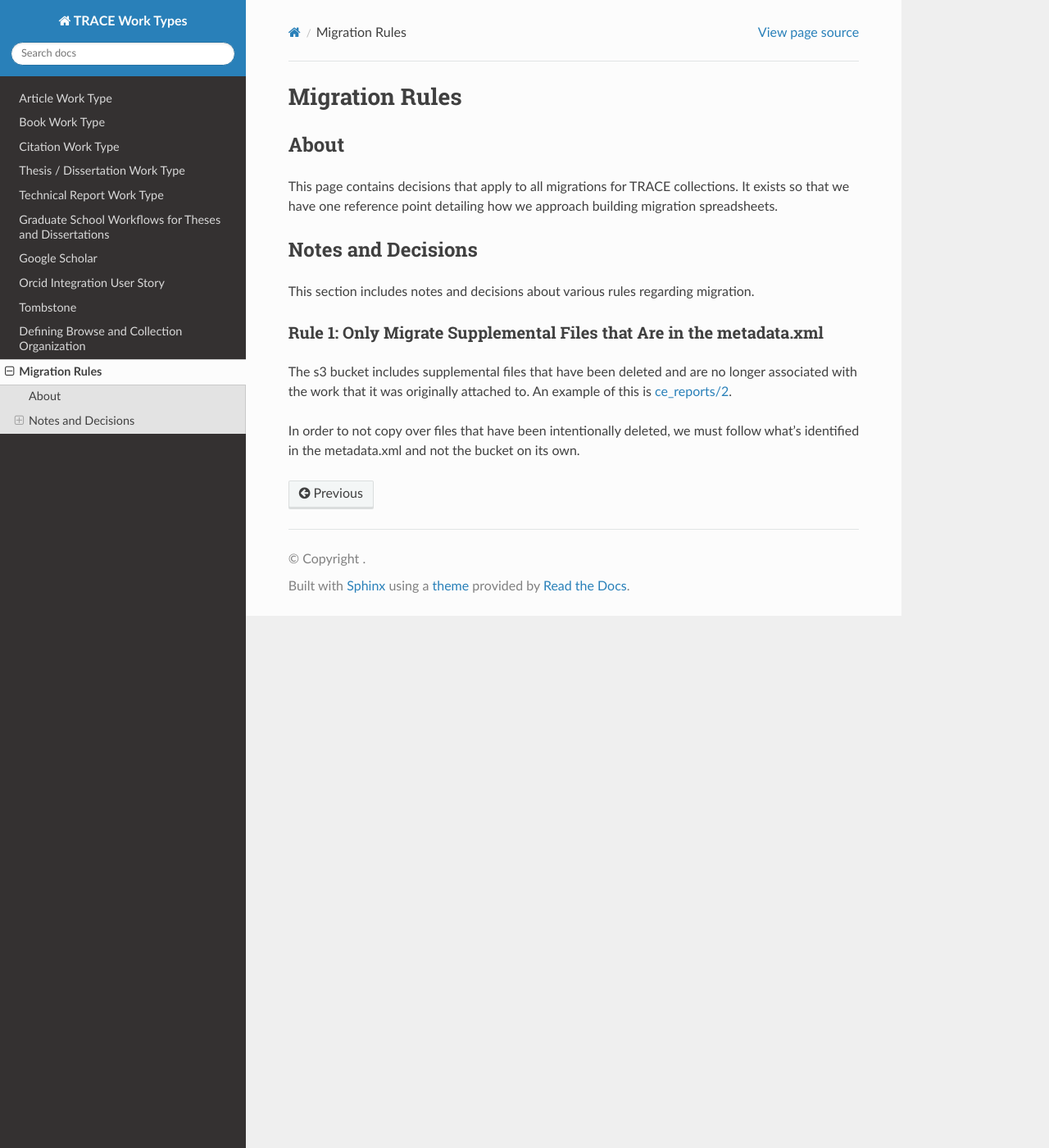
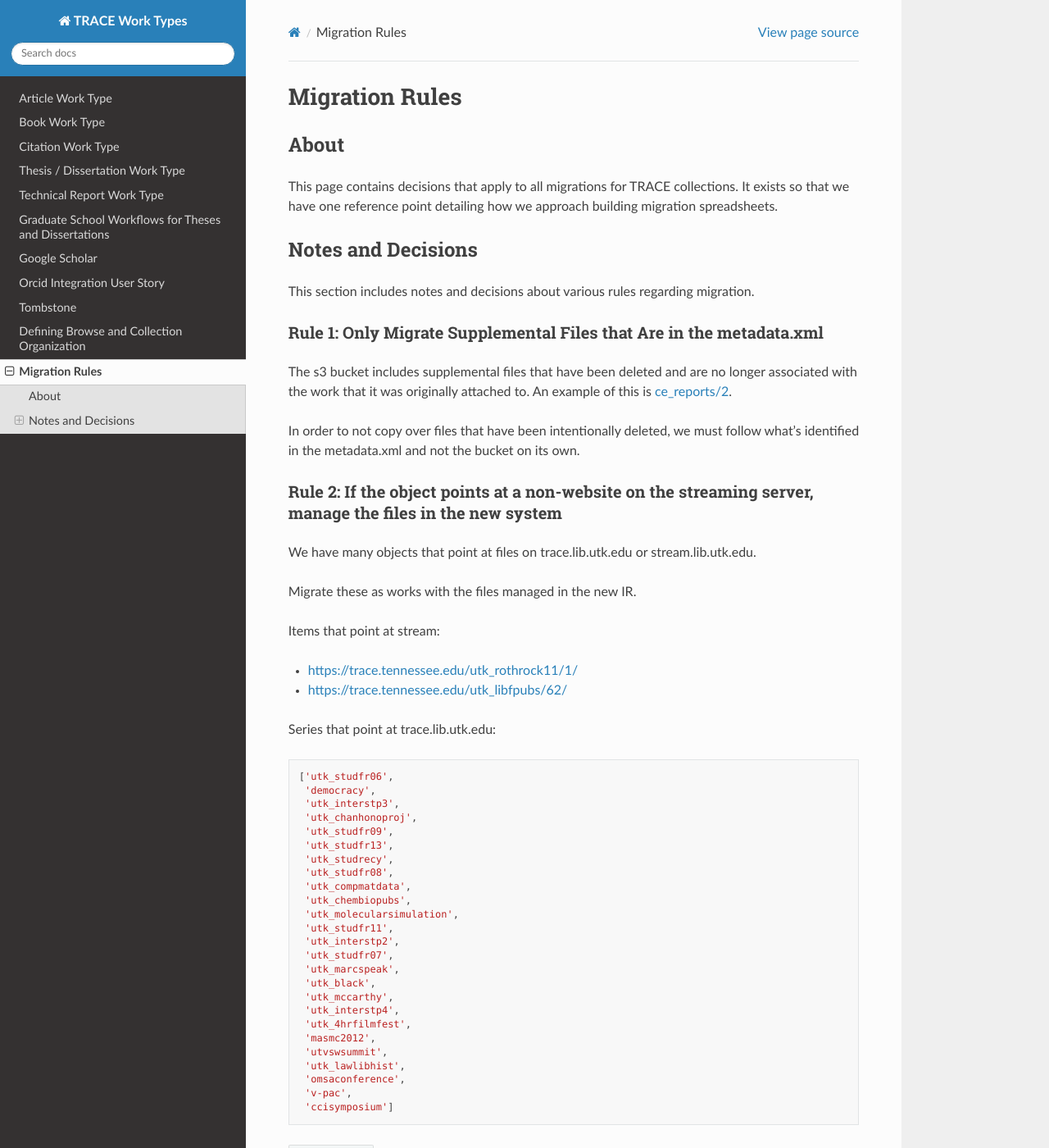
Before and after one commit to utkdigitalinitiatives/trace_work_types_planning, a Sphinx documentation site: the page built from docs/source/migration/migration.rst, in a window 1280 px wide and 1400 px high. Shown: the whole window at 82% size. Built offline with Sphinx 7.4.7 and the Read the Docs theme 2.0.0, drawn with Linux system fonts in a browser that asks for light colours.

Commit message:
Add new rule.

```diff
--- a/docs/source/migration/migration.rst
+++ b/docs/source/migration/migration.rst
@@ -21,3 +21,46 @@ originally attached to.  An example of this is `ce_reports/2 <https://trace.tenn
 
 In order to not copy over files that have been intentionally deleted, we must follow what's identified in the metadata.xml
 and not the bucket on its own.
+
+=========================================================================================================
+Rule 2: If the object points at a non-website on the streaming server, manage the files in the new system
+=========================================================================================================
+
+We have many objects that point at files on trace.lib.utk.edu or stream.lib.utk.edu.
+
+Migrate these as works with the files managed in the new IR.
+
+Items that point at stream:
+
+* https://trace.tennessee.edu/utk_rothrock11/1/
+* https://trace.tennessee.edu/utk_libfpubs/62/
+
+Series that point at trace.lib.utk.edu:
+
+.. code-block:: python
+
+    ['utk_studfr06',
+     'democracy',
+     'utk_interstp3',
+     'utk_chanhonoproj',
+     'utk_studfr09',
+     'utk_studfr13',
+     'utk_studrecy',
+     'utk_studfr08',
+     'utk_compmatdata',
+     'utk_chembiopubs',
+     'utk_molecularsimulation',
+     'utk_studfr11',
+     'utk_interstp2',
+     'utk_studfr07',
+     'utk_marcspeak',
+     'utk_black',
+     'utk_mccarthy',
+     'utk_interstp4',
+     'utk_4hrfilmfest',
+     'masmc2012',
+     'utvswsummit',
+     'utk_lawlibhist',
+     'omsaconference',
+     'v-pac',
+     'ccisymposium']
```
